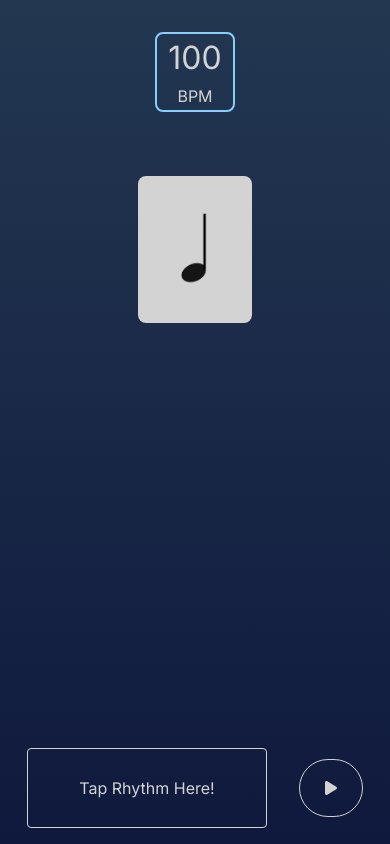
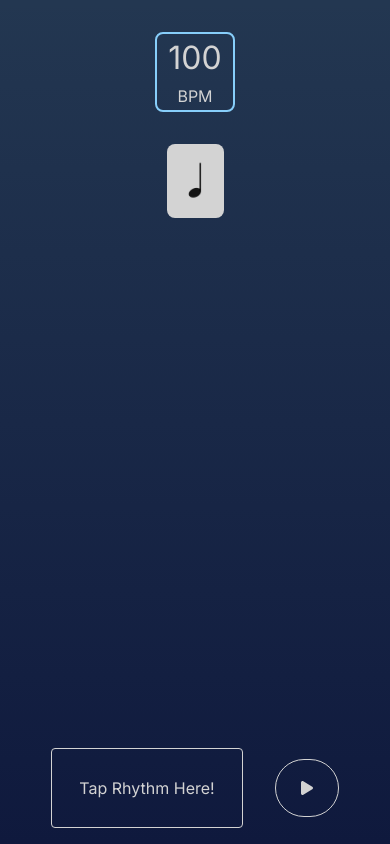
Before and after one commit to anthem123/rhythm-finder, a Next.js app: page /rhythm-finder/ in a window 390 px wide. Both pictures are taken after a click on the button "Tap Rhythm Here!". Built offline with nearby package versions, Linux system fonts and the light colour scheme.

Commit message:
Fits on a phone screen better

```diff
--- a/src/app/note-viewer.jsx
+++ b/src/app/note-viewer.jsx
@@ -20,19 +20,6 @@ export default function NoteViewer({
       }
     }
 
-    const noteWidthMapping = noteValue => {
-      switch (noteValue) {
-        case 1:
-          return 50;
-        case .5:
-          return 50;
-        case .25:
-          return 50;
-        default:
-          return 0;
-      }
-    }
-
     const images = rhythmList
       .filter(rhythm => rhythm.noteValue !== undefined)
       .map((rhythm, index) => (
@@ -40,8 +27,8 @@ export default function NoteViewer({
           key={`image-${index}`}
           src={noteValueMapping(rhythm.noteValue)}
           alt='Note'
-          width={noteWidthMapping(rhythm.noteValue)}
-          height={100}
+          width={25}
+          height={50}
         />
       ));
 
--- a/src/app/style/globals.css
+++ b/src/app/style/globals.css
@@ -22,7 +22,7 @@ body {
 }
 
 .tap-input-button {
-  width: 15rem;
+  width: 12rem;
   height: 5rem;
 }
 
@@ -45,10 +45,11 @@ body {
 
 .note-viewer {
   background-color: lightgray;
-  padding: 2rem;
+  padding: 1rem;
   display: flex;
+  flex-flow: row wrap;
   border-radius: 0.5rem;
-  margin: 4rem;
+  margin-top: 2rem;
 }
 
 footer {
@@ -58,7 +59,7 @@ footer {
 }
 
 .footer {
-  width: 23rem;
+  width: 20rem;
   margin: auto;
 }
 
```
